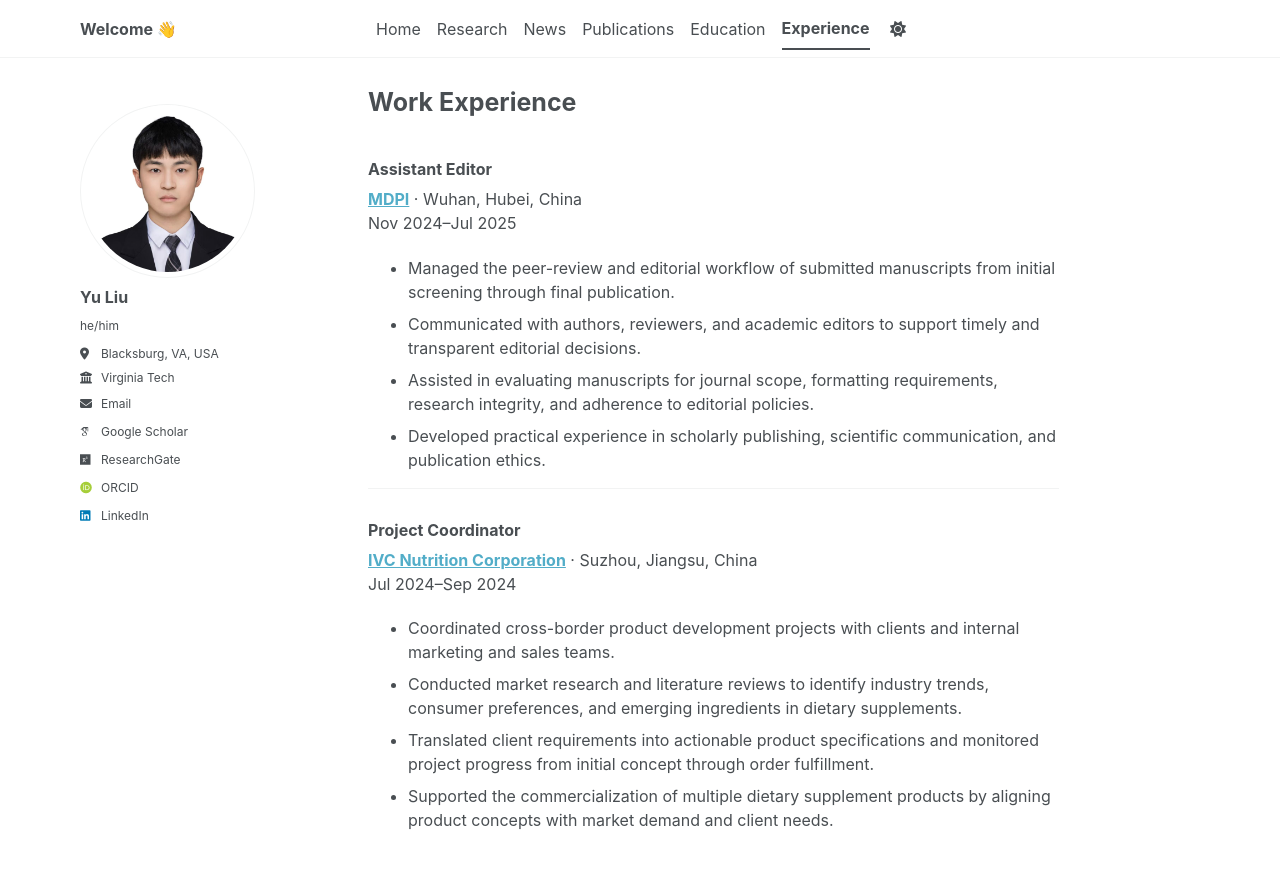
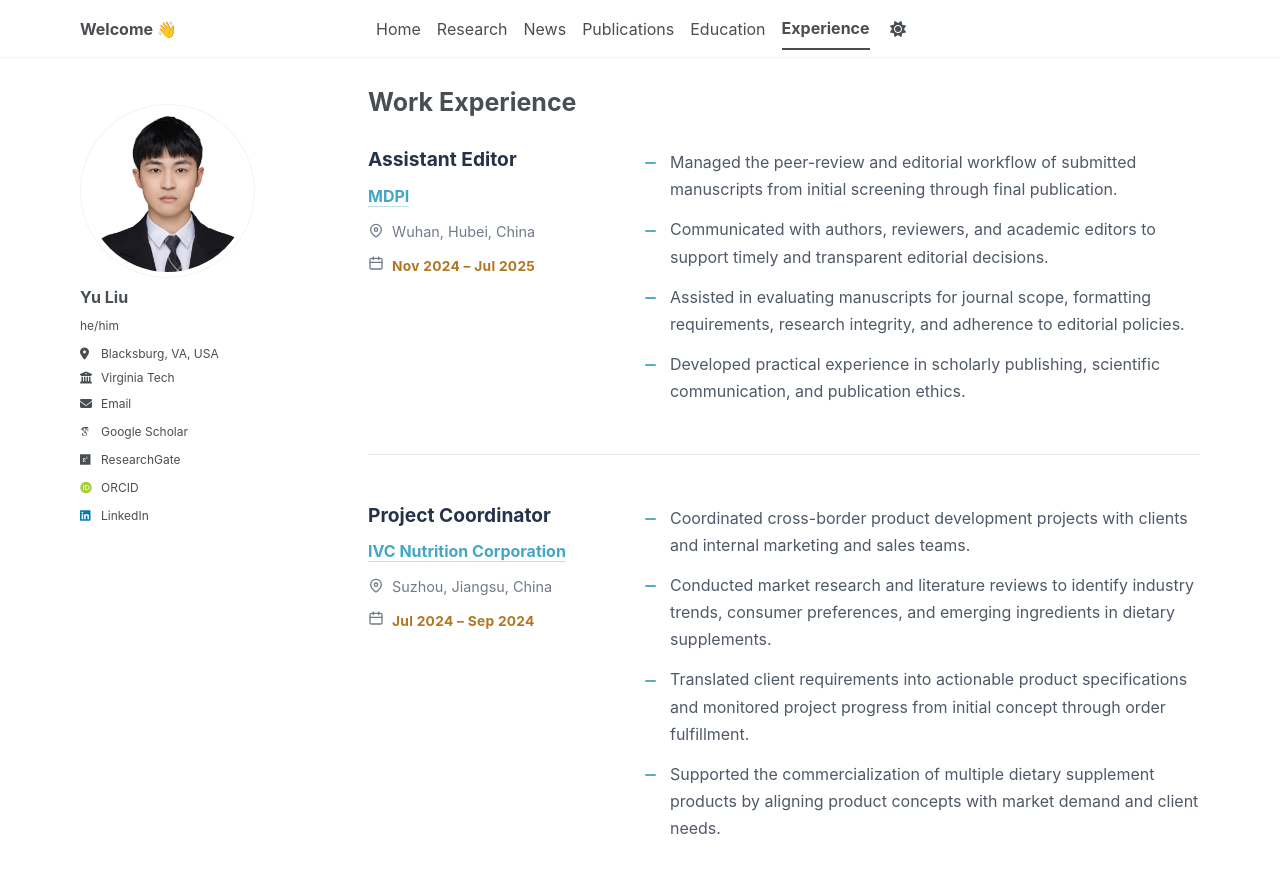
Before and after one commit to yuliu0322/yuliu0322.github.io, a Jekyll site: the page built from _pages/experience.md, in a window 1280 px wide. Shown: the top 873 px of the page. Built offline with Jekyll 4.4.1, drawn with Linux system fonts in a browser that asks for light colours; some web fonts are replaced; a script bundle is joined from its source files by our own code; library files that are not in the unit come from our copies; part of the change alters nothing that is shown.

Commit message:
Update experience.md

```diff
--- a/_pages/experience.md
+++ b/_pages/experience.md
@@ -1,25 +1,295 @@
 ---
+layout: archive
 title: "Work Experience"
 permalink: /experience/
 author_profile: true
 ---
 
-### Assistant Editor
-[**MDPI**](https://mdpi.cn/about/wuhan) · Wuhan, Hubei, China<br>
-Nov 2024–Jul 2025
+<style>
+.experience-list {
+  width: 100%;
+  margin-top: 2rem;
+}
 
-- Managed the peer-review and editorial workflow of submitted manuscripts from initial screening through final publication.
-- Communicated with authors, reviewers, and academic editors to support timely and transparent editorial decisions.
-- Assisted in evaluating manuscripts for journal scope, formatting requirements, research integrity, and adherence to editorial policies.
-- Developed practical experience in scholarly publishing, scientific communication, and publication ethics.
+.experience-entry {
+  display: grid;
+  grid-template-columns: minmax(200px, 28%) minmax(0, 1fr);
+  gap: 44px;
+  padding: 0 0 3rem;
+  margin: 0 0 3rem;
+  border-bottom: 1px solid #e4e9ed;
+}
 
----
+.experience-entry:last-child {
+  padding-bottom: 0;
+  margin-bottom: 0;
+  border-bottom: none;
+}
 
-### Project Coordinator
-[**IVC Nutrition Corporation**](https://www.ivcinc.net/) · Suzhou, Jiangsu, China<br>
-Jul 2024–Sep 2024
+.experience-position {
+  margin: 0 0 11px;
+  color: #253248;
+  font-size: 1.2rem;
+  font-weight: 700;
+  line-height: 1.35;
+}
 
-- Coordinated cross-border product development projects with clients and internal marketing and sales teams.
-- Conducted market research and literature reviews to identify industry trends, consumer preferences, and emerging ingredients in dietary supplements.
-- Translated client requirements into actionable product specifications and monitored project progress from initial concept through order fulfillment.
-- Supported the commercialization of multiple dietary supplement products by aligning product concepts with market demand and client needs.
+.experience-company {
+  margin: 0 0 13px;
+  line-height: 1.5;
+}
+
+.experience-company a {
+  color: #45a6c4;
+  font-size: 1rem;
+  font-weight: 700;
+  text-decoration: none;
+  border-bottom: 1px solid rgba(69, 166, 196, 0.35);
+}
+
+.experience-company a:hover {
+  color: #d79a45;
+  border-bottom-color: #d79a45;
+}
+
+.experience-meta {
+  display: flex;
+  align-items: flex-start;
+  gap: 8px;
+  margin: 0 0 10px;
+  color: #717c8a;
+  font-size: 0.9rem;
+  line-height: 1.5;
+}
+
+.experience-meta svg {
+  width: 16px;
+  height: 16px;
+  flex: 0 0 auto;
+  margin-top: 2px;
+  stroke: currentColor;
+}
+
+.experience-date {
+  display: inline-block;
+  margin-top: 3px;
+  color: #b17622;
+  font-size: 0.86rem;
+  font-weight: 700;
+  letter-spacing: 0.02em;
+}
+
+.experience-details {
+  min-width: 0;
+  padding-top: 2px;
+}
+
+.experience-details ul {
+  margin: 0;
+  padding: 0;
+  list-style: none;
+}
+
+.experience-details li {
+  position: relative;
+  margin: 0 0 13px;
+  padding-left: 25px;
+  color: #4f5967;
+  line-height: 1.7;
+}
+
+.experience-details li:last-child {
+  margin-bottom: 0;
+}
+
+.experience-details li::before {
+  content: "";
+  position: absolute;
+  top: 0.82em;
+  left: 0;
+  width: 11px;
+  height: 2px;
+  border-radius: 999px;
+  background: #52adc8;
+}
+
+@media (max-width: 768px) {
+  .experience-list {
+    margin-top: 1.5rem;
+  }
+
+  .experience-entry {
+    grid-template-columns: 1fr;
+    gap: 22px;
+    padding-bottom: 2.5rem;
+    margin-bottom: 2.5rem;
+  }
+
+  .experience-position {
+    font-size: 1.12rem;
+  }
+
+  .experience-details {
+    padding-top: 0;
+  }
+
+  .experience-details li {
+    padding-left: 22px;
+    line-height: 1.65;
+  }
+}
+</style>
+
+<div class="experience-list">
+
+  <section class="experience-entry">
+
+    <div class="experience-summary">
+      <h2 class="experience-position">
+        Assistant Editor
+      </h2>
+
+      <p class="experience-company">
+        <a
+          href="https://mdpi.cn/about/wuhan"
+          target="_blank"
+          rel="noopener noreferrer"
+        >
+          MDPI
+        </a>
+      </p>
+
+      <p class="experience-meta">
+        <svg
+          viewBox="0 0 24 24"
+          fill="none"
+          stroke-width="2"
+          stroke-linecap="round"
+          stroke-linejoin="round"
+          aria-hidden="true"
+        >
+          <path d="M20 10c0 5-8 11-8 11S4 15 4 10a8 8 0 1 1 16 0Z"></path>
+          <circle cx="12" cy="10" r="2.5"></circle>
+        </svg>
+        Wuhan, Hubei, China
+      </p>
+
+      <p class="experience-meta">
+        <svg
+          viewBox="0 0 24 24"
+          fill="none"
+          stroke-width="2"
+          stroke-linecap="round"
+          stroke-linejoin="round"
+          aria-hidden="true"
+        >
+          <rect x="3" y="5" width="18" height="16" rx="2"></rect>
+          <path d="M16 3v4"></path>
+          <path d="M8 3v4"></path>
+          <path d="M3 11h18"></path>
+        </svg>
+
+        <span class="experience-date">
+          Nov 2024 – Jul 2025
+        </span>
+      </p>
+    </div>
+
+    <div class="experience-details">
+      <ul>
+        <li>
+          Managed the peer-review and editorial workflow of submitted manuscripts from initial screening through final publication.
+        </li>
+
+        <li>
+          Communicated with authors, reviewers, and academic editors to support timely and transparent editorial decisions.
+        </li>
+
+        <li>
+          Assisted in evaluating manuscripts for journal scope, formatting requirements, research integrity, and adherence to editorial policies.
+        </li>
+
+        <li>
+          Developed practical experience in scholarly publishing, scientific communication, and publication ethics.
+        </li>
+      </ul>
+    </div>
+
+  </section>
+
+  <section class="experience-entry">
+
+    <div class="experience-summary">
+      <h2 class="experience-position">
+        Project Coordinator
+      </h2>
+
+      <p class="experience-company">
+        <a
+          href="https://www.ivcinc.net/"
+          target="_blank"
+          rel="noopener noreferrer"
+        >
+          IVC Nutrition Corporation
+        </a>
+      </p>
+
+      <p class="experience-meta">
+        <svg
+          viewBox="0 0 24 24"
+          fill="none"
+          stroke-width="2"
+          stroke-linecap="round"
+          stroke-linejoin="round"
+          aria-hidden="true"
+        >
+          <path d="M20 10c0 5-8 11-8 11S4 15 4 10a8 8 0 1 1 16 0Z"></path>
+          <circle cx="12" cy="10" r="2.5"></circle>
+        </svg>
+        Suzhou, Jiangsu, China
+      </p>
+
+      <p class="experience-meta">
+        <svg
+          viewBox="0 0 24 24"
+          fill="none"
+          stroke-width="2"
+          stroke-linecap="round"
+          stroke-linejoin="round"
+          aria-hidden="true"
+        >
+          <rect x="3" y="5" width="18" height="16" rx="2"></rect>
+          <path d="M16 3v4"></path>
+          <path d="M8 3v4"></path>
+          <path d="M3 11h18"></path>
+        </svg>
+
+        <span class="experience-date">
+          Jul 2024 – Sep 2024
+        </span>
+      </p>
+    </div>
+
+    <div class="experience-details">
+      <ul>
+        <li>
+          Coordinated cross-border product development projects with clients and internal marketing and sales teams.
+        </li>
+
+        <li>
+          Conducted market research and literature reviews to identify industry trends, consumer preferences, and emerging ingredients in dietary supplements.
+        </li>
+
+        <li>
+          Translated client requirements into actionable product specifications and monitored project progress from initial concept through order fulfillment.
+        </li>
+
+        <li>
+          Supported the commercialization of multiple dietary supplement products by aligning product concepts with market demand and client needs.
+        </li>
+      </ul>
+    </div>
+
+  </section>
+
+</div>
```
